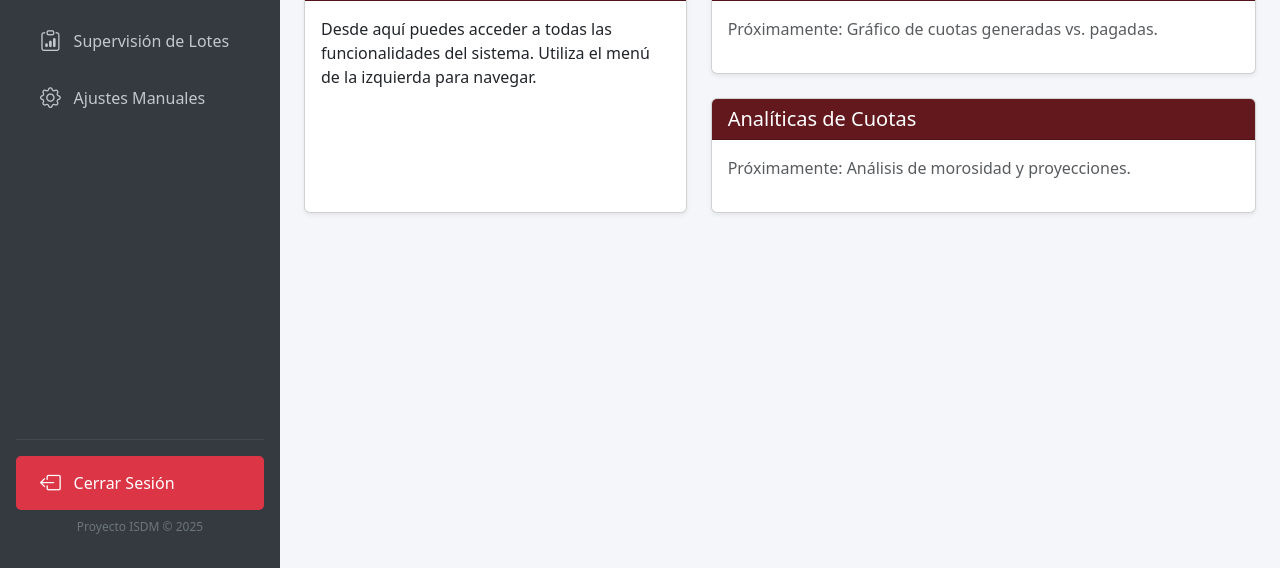
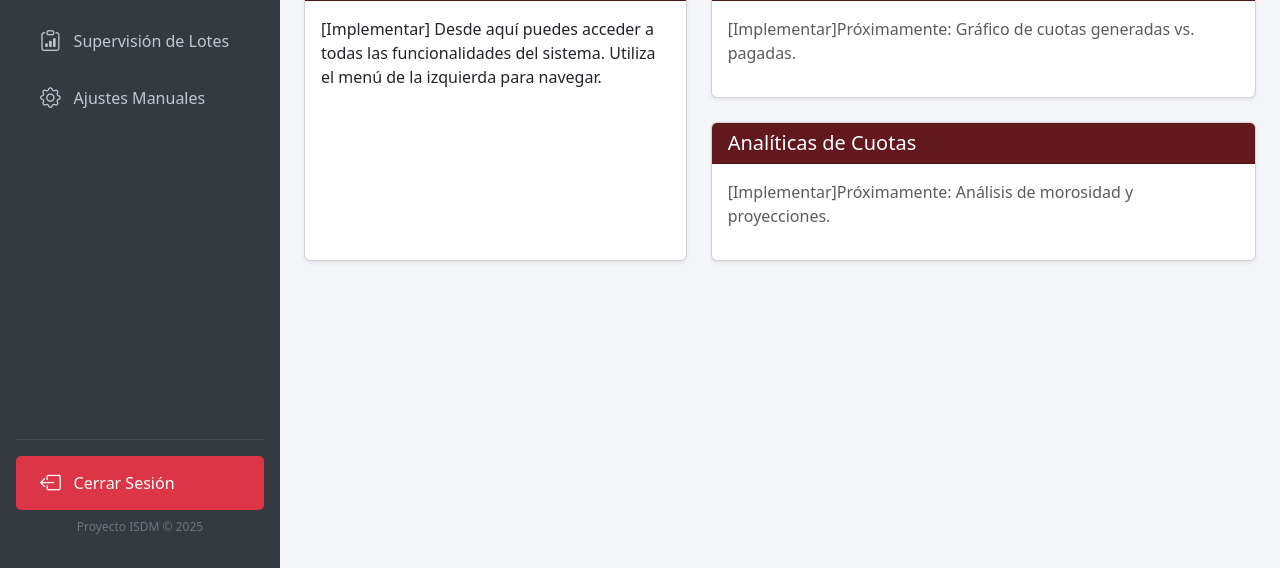
Before and after one commit to Daniiel24w/ProyectoISDM, a Django app: template apps/core/templates/core/index.html in a window 1280 px wide. Shown: the part 232-800 px from the top of the page. Run offline with Django 3.2, Linux system fonts and the light colour scheme; the template is opened without the code that fills it, so the values that code supplies are empty.

Commit message:
Ultimos cambios

```diff
--- a/apps/core/templates/core/index.html
+++ b/apps/core/templates/core/index.html
@@ -20,7 +20,7 @@
                 <h5 class="mb-0">Bienvenido, {{ user.first_name|default:user.username }}</h5>
             </div>
             <div class="card-body">
-                <p>Desde aquí puedes acceder a todas las funcionalidades del sistema. Utiliza el menú de la izquierda para navegar.</p>
+                <p>[Implementar] Desde aquí puedes acceder a todas las funcionalidades del sistema. Utiliza el menú de la izquierda para navegar.</p>
                 <!-- Aquí podemos agregar más información o accesos directos en el futuro -->
             </div>
         </div>
@@ -30,11 +30,11 @@
     <div class="col-lg-7 mb-4">
         <div class="card shadow-sm mb-4">
             <div class="card-header"><h5 class="mb-0">Informe de Cuotas por Mes</h5></div>
-            <div class="card-body"><p class="text-muted">Próximamente: Gráfico de cuotas generadas vs. pagadas.</p></div>
+            <div class="card-body"><p class="text-muted">[Implementar]Próximamente: Gráfico de cuotas generadas vs. pagadas.</p></div>
         </div>
         <div class="card shadow-sm">
             <div class="card-header"><h5 class="mb-0">Analíticas de Cuotas</h5></div>
-            <div class="card-body"><p class="text-muted">Próximamente: Análisis de morosidad y proyecciones.</p></div>
+            <div class="card-body"><p class="text-muted">[Implementar]Próximamente: Análisis de morosidad y proyecciones.</p></div>
         </div>
     </div>
 </div>
--- a/requirements.txt
+++ b/requirements.txt
@@ -3,6 +3,8 @@ charset-normalizer==3.4.4
 Django==5.2.8
 mysqlclient==2.2.7
 pillow==12.0.0
+python-dateutil==2.9.0.post0
 reportlab==4.4.5
+six==1.17.0
 sqlparse==0.5.3
 tzdata==2025.2
```
